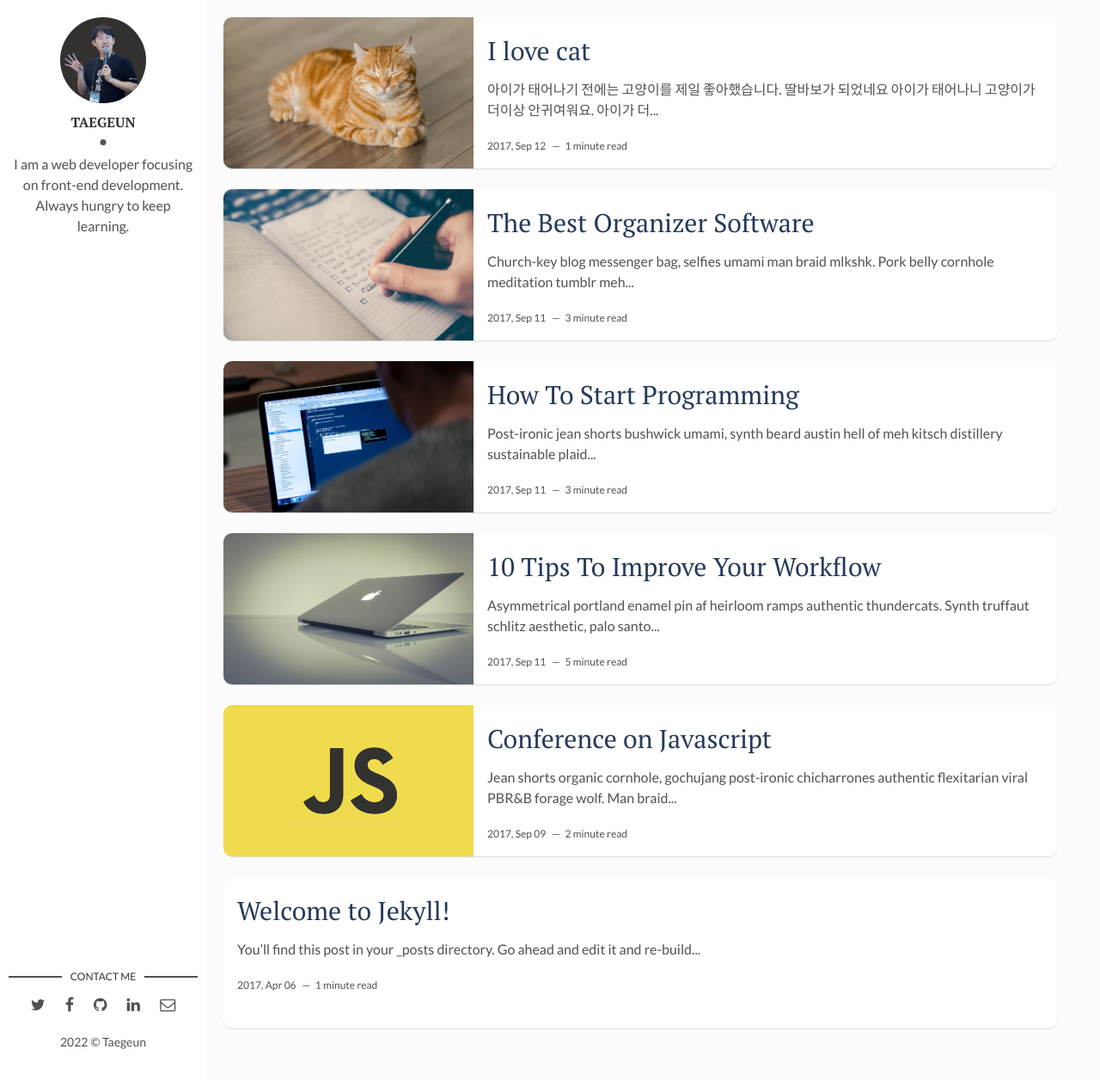
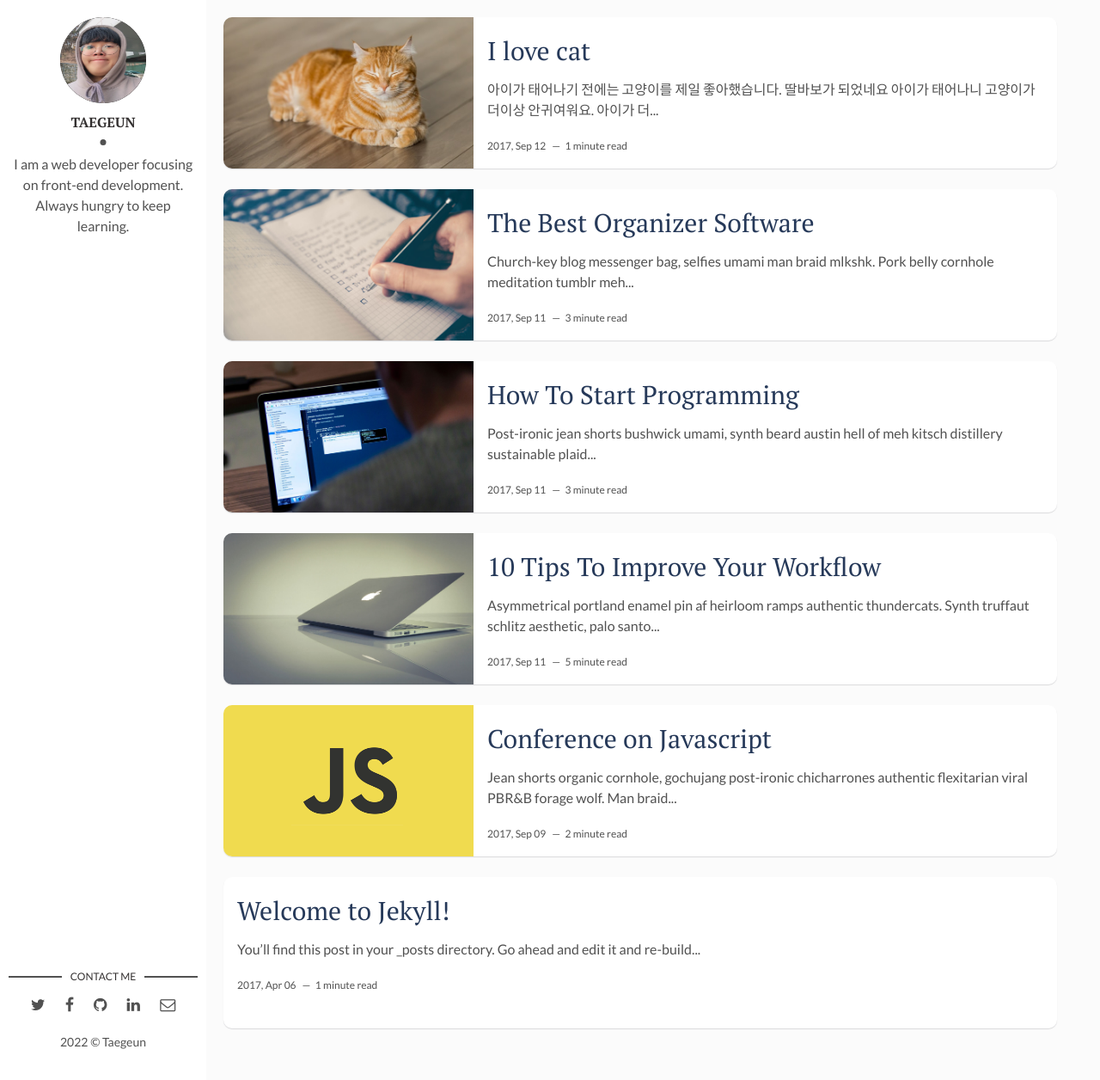
Before and after one commit to taegeun-park0525/BearCrying.github.io, a Jekyll site: the page built from index.html, in a window 1280 px wide and 1256 px high. Shown: the whole window at 86% size. Built offline with Jekyll 4.4.1, drawn with Linux system fonts in a browser that asks for light colours; the list of posts is cut into pages by our own code.

Commit message:
Update _config.yml

```diff
--- a/_config.yml
+++ b/_config.yml
@@ -10,7 +10,7 @@ site-twitter: #if your site has a twitter account, enter it here
 
 # Author Settings
 author: Taegeun # add your name
-author-img: 1642243.png # add your photo
+author-img: 1122.jpg # add your photo
 about-author: I am a web developer focusing on front-end development. Always hungry to keep learning. # add description
 social-twitter: # add your Twitter handle
 social-facebook: # add your Facebook handle
```
